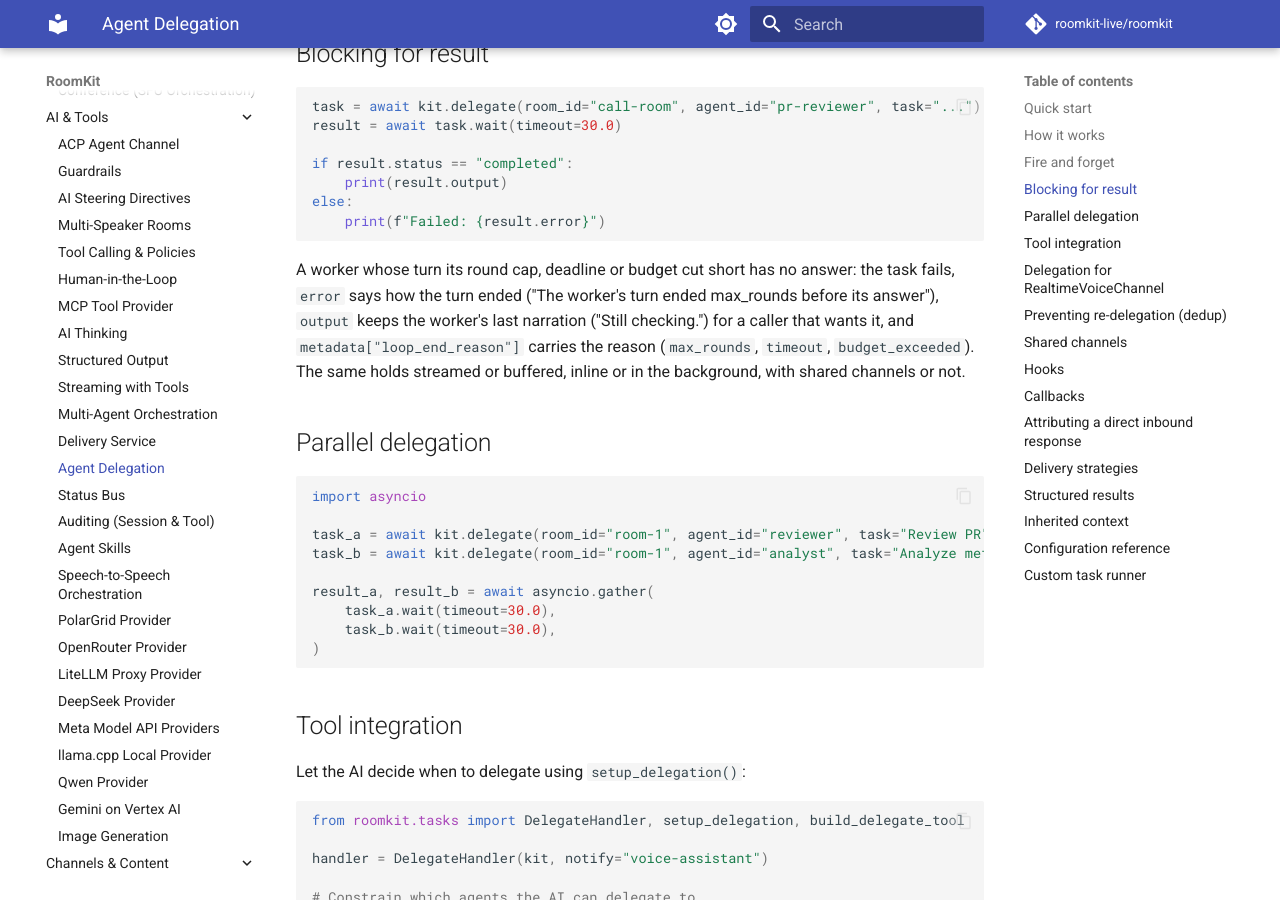
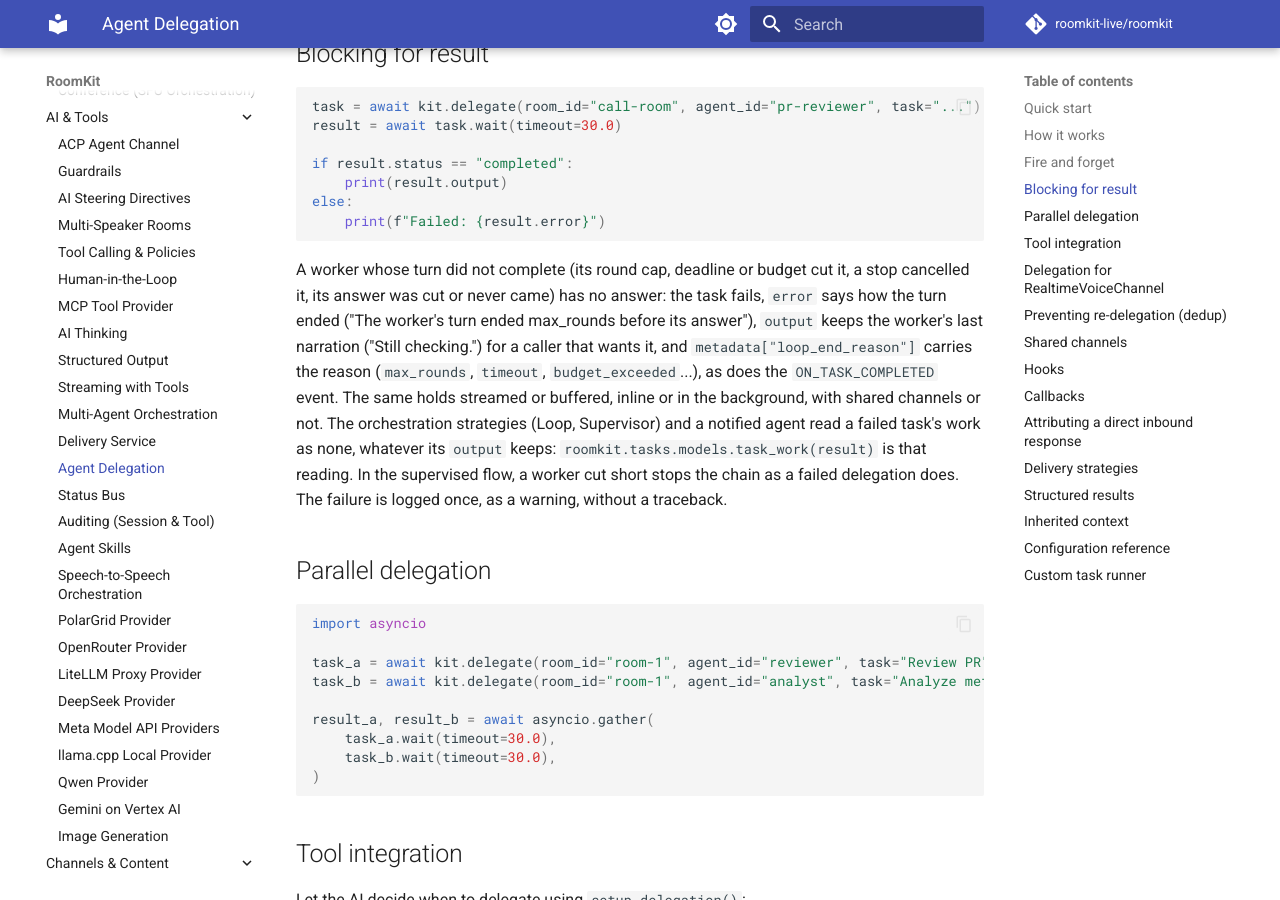
Before and after one commit to roomkit-live/roomkit-docs, an MkDocs documentation site: the page built from docs/guides/agent-delegation.md, in a window 1280 px wide and 900 px high, scrolled down 1799 px. Built offline with MkDocs 1.6.1 and Material for MkDocs 9.7.7, drawn with Linux system fonts in a browser that asks for light colours; comment, search, counter and statistics services are not loaded.

Commit message:
docs(tasks): per review, every turn that did not complete fails its task, readers of a task's work read none from a failed task, and the supervised chain stops on a cut worker (RMK-414)

````diff
--- a/docs/guides/agent-delegation.md
+++ b/docs/guides/agent-delegation.md
@@ -86,13 +86,19 @@ else:
     print(f"Failed: {result.error}")
 ```
 
-A worker whose turn its round cap, deadline or budget cut short has no answer:
-the task fails, `error` says how the turn ended ("The worker's turn ended
+A worker whose turn did not complete (its round cap, deadline or budget cut
+it, a stop cancelled it, its answer was cut or never came) has no answer: the
+task fails, `error` says how the turn ended ("The worker's turn ended
 max_rounds before its answer"), `output` keeps the worker's last narration
 ("Still checking.") for a caller that wants it, and
 `metadata["loop_end_reason"]` carries the reason (`max_rounds`, `timeout`,
-`budget_exceeded`). The same holds streamed or buffered, inline or in the
-background, with shared channels or not.
+`budget_exceeded`...), as does the `ON_TASK_COMPLETED` event. The same holds
+streamed or buffered, inline or in the background, with shared channels or
+not. The orchestration strategies (Loop, Supervisor) and a notified agent
+read a failed task's work as none, whatever its `output` keeps:
+`roomkit.tasks.models.task_work(result)` is that reading. In the supervised
+flow, a worker cut short stops the chain as a failed delegation does. The
+failure is logged once, as a warning, without a traceback.
 
 ## Parallel delegation
 
````
